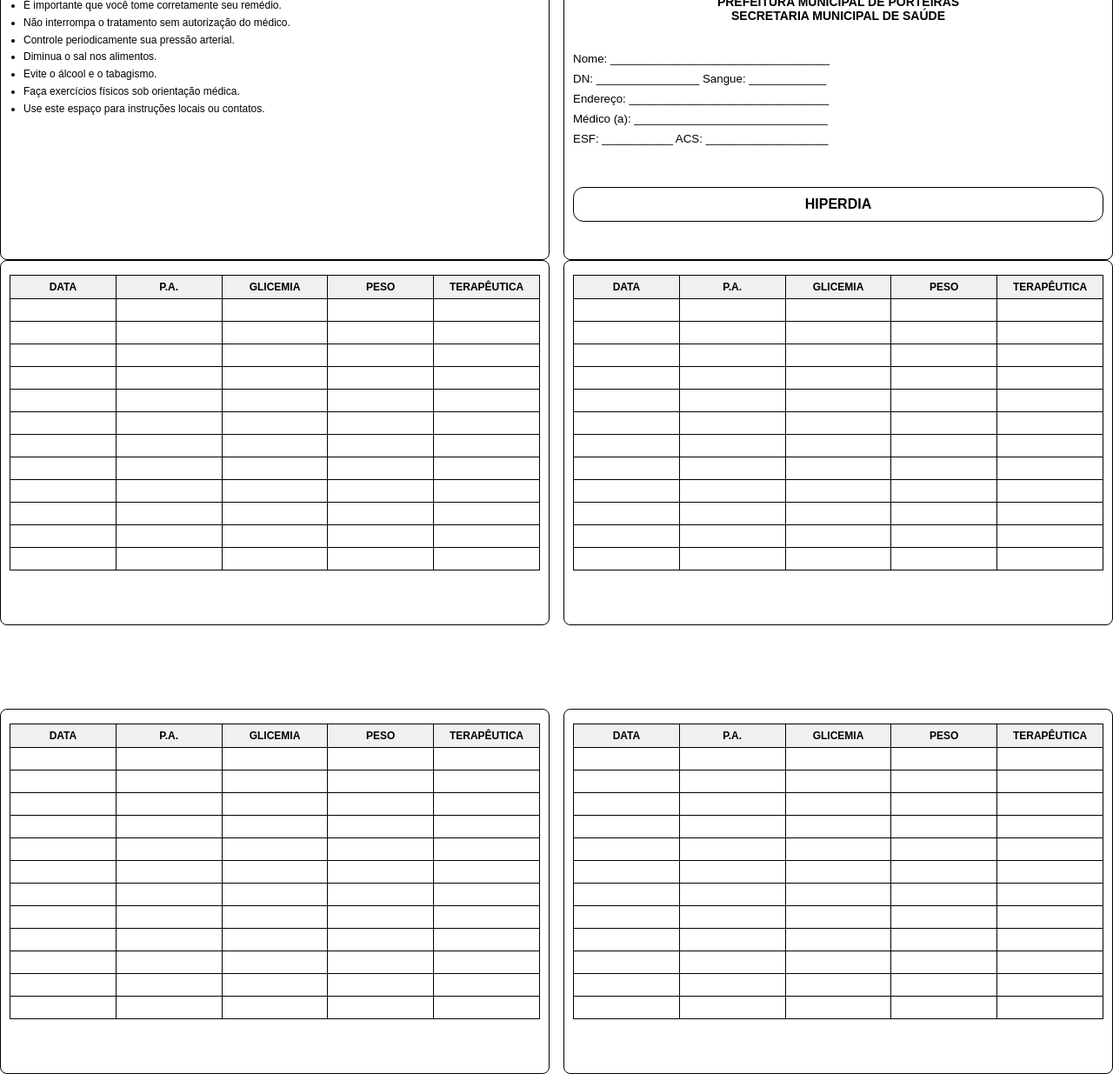
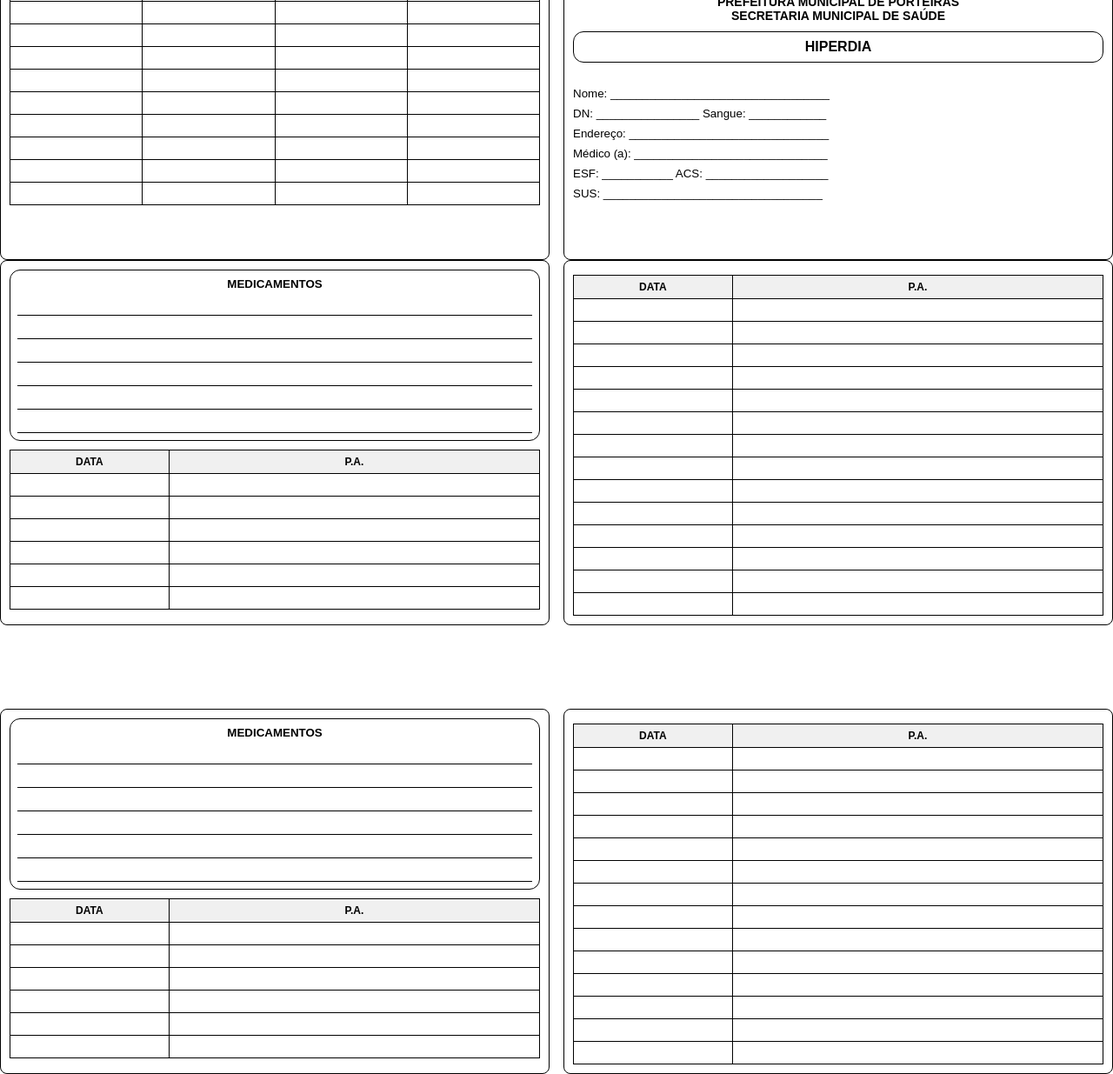
Before and after one commit to Welison-ACS/CARTAO-DE-CONTROLE, a plain HTML site: page model.html in a window 1280 px wide. Shown: the part 637-1872 px from the top of the page at 87% size. Drawn offline with Linux system fonts and the light colour scheme.

Commit message:
Update model.html

```diff
--- a/model.html
+++ b/model.html
@@ -2,27 +2,13 @@
 <html lang="pt-br">
 <head>
   <meta charset="UTF-8" />
-  <title>Cartão HIPERDIA - Corrigido (print-color-adjust)</title>
+  <title>Cartão HIPERDIA - Ajustado</title>
   <meta name="viewport" content="width=device-width,initial-scale=1" />
   <style>
-    /* =========================
-       CONFIGURAÇÃO GERAL / IMPRESSÃO
-       ========================= */
-    @page {
-      size: A4;
-      margin: 1cm;
-    }
+    @page { size: A4; margin: 1cm; }
+    body { margin:0; padding:0; font-family: Arial, Helvetica, sans-serif; font-size:10pt; color:#000; background:#fff; }
 
-    body {
-      margin: 0;
-      padding: 0;
-      font-family: Arial, Helvetica, sans-serif;
-      font-size: 10pt;
-      color: #000;
-      background: #fff;
-    }
-
-    /* Cada .pagina é uma folha A4. Layout em duas colunas. */
+    /* Cada .pagina é uma folha A4 */
     .pagina {
       width: calc(100% - 0cm);
       box-sizing: border-box;
@@ -30,166 +16,94 @@
       flex-wrap: wrap;
       justify-content: space-between;
       align-items: flex-start;
-      column-gap: 16px; /* espaço horizontal entre cartões */
-      row-gap: 28px;    /* espaço vertical entre fileiras (útil para corte) */
+      column-gap: 16px;
+      row-gap: 28px;
       page-break-after: always;
-
-      /* Compatibilidade: declarar prefixo e propriedade padrão.
-         VSCode reclama se faltar a propriedade padrão. */
       -webkit-print-color-adjust: exact;
       print-color-adjust: exact;
     }
 
     .cartao {
-      width: calc(50% - 8px); /* metade da folha (2 por linha) */
-      height: 420px;          /* ajuste aqui se quiser cartões maiores/menores */
+      width: calc(50% - 8px);
+      height: 420px;
       box-sizing: border-box;
       padding: 10px;
       border: 1px solid #000;
       border-radius: 8px;
       background: #fff;
-      overflow: hidden;       /* evita "atravessamento" entre cartões */
+      overflow: hidden;
       page-break-inside: avoid;
-      -webkit-column-break-inside: avoid;
-      -moz-column-break-inside: avoid;
     }
 
-    /* Espaço extra para corte (opcional). row-gap já fornece espaço; esta classe é adicional. */
-    .espaco-corte {
-      width: 100%;
-      height: 40px; /* ajuste conforme sua necessidade de corte */
-      box-sizing: border-box;
-      background: transparent;
+    .espaco-corte { width:100%; height:40px; box-sizing:border-box; background:transparent; }
+
+    .logo { width:80px; display:block; margin:0 auto 10px auto; }
+
+    .titulo { text-align:center; font-weight:bold; margin:6px 0; font-size:10.5pt; }
+
+    .info { margin-top:8px; }
+    .info div { margin-bottom:8px; }
+
+    .hiperdia {
+      text-align:center;
+      font-weight:bold;
+      border:1px solid #000;
+      margin-top:10px;
+      padding:8px 6px;
+      font-size:12pt;
+      border-radius:12px;
     }
 
-    .logo {
-      width: 80px;
-      display: block;
-      margin: 0 auto 10px auto;
-    }
-
-    .titulo {
-      text-align: center;
-      font-weight: bold;
-      margin: 6px 0;
-      font-size: 10.5pt;
-    }
-
-    .info { margin-top: 8px; }
-    .info div { margin-bottom: 8px; }
-
-    .hiperdia {
-      text-align: center;
-      font-weight: bold;
-      border: 1px solid #000;
-      margin-top: 10px;
-      padding: 8px 6px;
-      font-size: 12pt;
-    }
-
-    /* Texto educativo */
-    .texto-verso {
-      font-size: 9pt; /* reduza se estiver transbordando (ex.: 8pt) */
-      line-height: 1.15;
-      margin-top: 6px;
-      /* Garante que o bloco não ultrapasse a área do cartão */
-      max-height: calc(420px - 24px);
-      overflow: hidden;
-      hyphens: auto;
-    }
-
-    .texto-verso h4 {
-      font-size: 10pt;
-      font-weight: bold;
-      background-color: #e9e9e9;
-      padding: 6px;
-      border-radius: 5px;
-      text-align: center;
-      margin: 0 0 8px 0;
-    }
-
-    .texto-verso ul { padding-left: 16px; margin: 0; }
-    .texto-verso ul li { margin-bottom: 6px; }
-
-    /* Tabela interior */
     .tabela {
-      width: 100%;
-      border-collapse: collapse;
-      margin-top: 6px;
-      table-layout: fixed;
-      font-size: 9pt;
+      width:100%;
+      border-collapse:collapse;
+      margin-top:6px;
+      table-layout:fixed;
+      font-size:9pt;
     }
 
     .tabela th, .tabela td {
-      border: 1px solid #000;
-      padding: 6px 4px;
-      text-align: center;
-      vertical-align: middle;
-      height: 26px; /* controle de altura das linhas: aumente para menos linhas, diminua para mais linhas */
-      box-sizing: border-box;
-      word-wrap: break-word;
+      border:1px solid #000;
+      padding:6px 4px;
+      text-align:center;
+      vertical-align:middle;
+      height:26px;
+      box-sizing:border-box;
+      word-wrap:break-word;
     }
 
-    .tabela th { background-color: #f0f0f0; font-weight: bold; }
-
-    /* Guia de corte (opcional): descomente no HTML para mostrar linhas tracejadas */
-    .guia-corte {
-      width: 100%;
-      border-top: 1px dashed #333;
-      margin: 0;
-      height: 0;
-    }
-
-    /* Observações de impressão (não CSS):
-       - Ao imprimir/exportar para PDF: escala 100% / tamanho real.
-       - Para frente/verso manual: usar "virar pela borda curta" (short-edge flip).
-       - Testar com 1 folha antes do lote.
-    */
+    .tabela th { background-color:#f0f0f0; font-weight:bold; }
   </style>
 </head>
 <body>
 
-  <!-- PÁGINA 1 (frentes/costas) -->
+  <!-- PÁGINA 1 -->
   <div class="pagina">
 
-    <!-- CARTÃO 1 - FRENTE (texto educativo) -->
+    <!-- CARTÃO 1 - FRENTE (tabela antiga sem TERAPÊUTICA) -->
     <div class="cartao">
-      <div class="texto-verso">
-        <h4>O tratamento eficaz da sua pressão depende de você e de seu médico.<br>Saiba como fazer para auxiliá-lo.</h4>
-        <ul>
-          <li>Você também tem um papel a cumprir para tornar o tratamento ainda mais eficaz. Sua colaboração é muito importante.</li>
-          <li>Quando a hipertensão é tratada corretamente e a tempo, é possível prevenir complicações graves.</li>
-          <li>É importante que você tome corretamente seu remédio.</li>
-          <li>Não interrompa o tratamento sem autorização do médico.</li>
-          <li>Controle periodicamente sua pressão arterial.</li>
-          <li>Diminua o sal nos alimentos.</li>
-          <li>Evite o álcool e o tabagismo.</li>
-          <li>Faça exercícios físicos sob orientação médica.</li>
-          <li>Use este espaço para instruções locais ou contatos.</li>
-        </ul>
-      </div>
+      <table class="tabela" aria-label="Tabela Frente 1">
+        <thead>
+          <tr><th>DATA</th><th>P.A.</th><th>GLICEMIA</th><th>PESO</th></tr>
+        </thead>
+        <tbody>
+          <tr><td></td><td></td><td></td><td></td></tr>
+          <tr><td></td><td></td><td></td><td></td></tr>
+          <tr><td></td><td></td><td></td><td></td></tr>
+          <tr><td></td><td></td><td></td><td></td></tr>
+          <tr><td></td><td></td><td></td><td></td></tr>
+          <tr><td></td><td></td><td></td><td></td></tr>
+          <tr><td></td><td></td><td></td><td></td></tr>
+          <tr><td></td><td></td><td></td><td></td></tr>
+          <tr><td></td><td></td><td></td><td></td></tr>
+          <tr><td></td><td></td><td></td><td></td></tr>
+          <tr><td></td><td></td><td></td><td></td></tr>
+          <tr><td></td><td></td><td></td><td></td></tr>
+        </tbody>
+      </table>
     </div>
 
-
-
-<style>
-  /* apenas a regra do HIPERDIA com cantos arredondados */
-  .hiperdia {
-    text-align: center;
-    font-weight: bold;
-    border: 1px solid #000;
-    margin-top: 20px;
-    padding: 10px;
-    font-size: 12pt;
-    border-radius: 12px; /* <-- cantos arredondados */
-    /* opcional: background, cor do texto, sombra, etc. */
-  }
-</style>
-
-
-
-
-    <!-- CARTÃO 1 - COSTAS -->
+    <!-- CARTÃO 1 - COSTAS (replicado do modelo do Cartão 2 - hiperdia acima + SUS) -->
     <div class="cartao">
       <img src="logo.png" alt="Logo" class="logo" />
       <div class="titulo">
@@ -197,7 +111,9 @@
         SECRETARIA MUNICIPAL DE SAÚDE
       </div>
 
-      <div style="width: 100%; height: 20px;"></div>
+      <div class="hiperdia">HIPERDIA</div>
+
+      <div style="width:100%; height:20px;"></div>
 
       <div class="info">
         <div>Nome: __________________________________</div>
@@ -205,35 +121,38 @@
         <div>Endereço: _______________________________</div>
         <div>Médico (a): ______________________________</div>
         <div>ESF: ___________ ACS: ___________________</div>
+        <div>SUS: __________________________________</div>
       </div>
 
-      <div style="width: 100%; height: 20px;"></div>
-
-      <div class="hiperdia">HIPERDIA</div>
+      <div style="width:100%; height:20px;"></div>
     </div>
 
-    <!-- Espaço opcional para corte horizontal -->
     <div class="espaco-corte" aria-hidden="true"></div>
 
     <!-- CARTÃO 2 - FRENTE -->
     <div class="cartao">
-      <div class="texto-verso">
-        <h4>O tratamento eficaz da sua pressão depende de você e de seu médico.<br>Saiba como fazer para auxiliá-lo.</h4>
-        <ul>
-          <li>Você também tem um papel a cumprir para tornar o tratamento ainda mais eficaz. Sua colaboração é muito importante.</li>
-          <li>Quando a hipertensão é tratada corretamente e a tempo, é possível prevenir complicações graves.</li>
-          <li>É importante que você tome corretamente seu remédio.</li>
-          <li>Não interrompa o tratamento sem autorização do médico.</li>
-          <li>Controle periodicamente sua pressão arterial.</li>
-          <li>Diminua o sal nos alimentos.</li>
-          <li>Evite o álcool e o tabagismo.</li>
-          <li>Faça exercícios físicos sob orientação médica.</li>
-          <li>Use este espaço para instruções locais ou contatos.</li>
-        </ul>
-      </div>
+      <table class="tabela" aria-label="Tabela Frente 2">
+        <thead>
+          <tr><th>DATA</th><th>P.A.</th><th>GLICEMIA</th><th>PESO</th></tr>
+        </thead>
+        <tbody>
+          <tr><td></td><td></td><td></td><td></td></tr>
+          <tr><td></td><td></td><td></td><td></td></tr>
+          <tr><td></td><td></td><td></td><td></td></tr>
+          <tr><td></td><td></td><td></td><td></td></tr>
+          <tr><td></td><td></td><td></td><td></td></tr>
+          <tr><td></td><td></td><td></td><td></td></tr>
+          <tr><td></td><td></td><td></td><td></td></tr>
+          <tr><td></td><td></td><td></td><td></td></tr>
+          <tr><td></td><td></td><td></td><td></td></tr>
+          <tr><td></td><td></td><td></td><td></td></tr>
+          <tr><td></td><td></td><td></td><td></td></tr>
+          <tr><td></td><td></td><td></td><td></td></tr>
+        </tbody>
+      </table>
     </div>
 
-    <!-- CARTÃO 2 - COSTAS -->
+    <!-- CARTÃO 2 - COSTAS (já com hiperdia posicionado e SUS) -->
     <div class="cartao">
       <img src="logo.png" alt="Logo" class="logo" />
       <div class="titulo">
@@ -241,7 +160,9 @@
         SECRETARIA MUNICIPAL DE SAÚDE
       </div>
 
-      <div style="width: 100%; height: 20px;"></div>
+      <div class="hiperdia">HIPERDIA</div>
+
+      <div style="width:100%; height:20px;"></div>
 
       <div class="info">
         <div>Nome: __________________________________</div>
@@ -249,112 +170,121 @@
         <div>Endereço: _______________________________</div>
         <div>Médico (a): ______________________________</div>
         <div>ESF: ___________ ACS: ___________________</div>
+        <div>SUS: __________________________________</div>
       </div>
 
-      <div style="width: 100%; height: 20px;"></div>
-
-      <div class="hiperdia">HIPERDIA</div>
+      <div style="width:100%; height:20px;"></div>
     </div>
 
   </div> <!-- /pagina 1 -->
 
-  <!-- PÁGINA 2 (interiores/tabelas) -->
+  <!-- PÁGINA 2 -->
   <div class="pagina">
 
-    <!-- CARTÃO 1 - INTERIOR -->
+    <!-- CARTÃO 1 - INTERIOR (modelo modificado: MEDICAMENTOS + tabela curta) -->
     <div class="cartao">
+      <div style="border:1px solid #000; border-radius:12px; padding:8px; margin-bottom:10px; text-align:center; font-weight:bold;">
+        MEDICAMENTOS
+        <div style="margin-top:8px; text-align:left; font-weight:normal;">
+          <div style="border-bottom:1px solid #000; height:20px; margin-bottom:6px;"></div>
+          <div style="border-bottom:1px solid #000; height:20px; margin-bottom:6px;"></div>
+          <div style="border-bottom:1px solid #000; height:20px; margin-bottom:6px;"></div>
+          <div style="border-bottom:1px solid #000; height:20px; margin-bottom:6px;"></div>
+          <div style="border-bottom:1px solid #000; height:20px; margin-bottom:6px;"></div>
+          <div style="border-bottom:1px solid #000; height:20px;"></div>
+        </div>
+      </div>
       <table class="tabela" aria-label="Tabela Cartão 1">
         <thead>
-          <tr><th>DATA</th><th>P.A.</th><th>GLICEMIA</th><th>PESO</th><th>TERAPÊUTICA</th></tr>
+          <tr><th style="width:30%;">DATA</th><th style="width:70%;">P.A.</th></tr>
         </thead>
         <tbody>
-          <!-- 12 linhas padrão; ajuste o número replicando/removendo <tr> -->
-          <tr><td></td><td></td><td></td><td></td><td></td></tr>
-          <tr><td></td><td></td><td></td><td></td><td></td></tr>
-          <tr><td></td><td></td><td></td><td></td><td></td></tr>
-          <tr><td></td><td></td><td></td><td></td><td></td></tr>
-          <tr><td></td><td></td><td></td><td></td><td></td></tr>
-          <tr><td></td><td></td><td></td><td></td><td></td></tr>
-          <tr><td></td><td></td><td></td><td></td><td></td></tr>
-          <tr><td></td><td></td><td></td><td></td><td></td></tr>
-          <tr><td></td><td></td><td></td><td></td><td></td></tr>
-          <tr><td></td><td></td><td></td><td></td><td></td></tr>
-          <tr><td></td><td></td><td></td><td></td><td></td></tr>
-          <tr><td></td><td></td><td></td><td></td><td></td></tr>
+          <tr><td></td><td></td></tr>
+          <tr><td></td><td></td></tr>
+          <tr><td></td><td></td></tr>
+          <tr><td></td><td></td></tr>
+          <tr><td></td><td></td></tr>
+          <tr><td></td><td></td></tr>
         </tbody>
       </table>
     </div>
 
-    <!-- CARTÃO 2 - INTERIOR -->
+    <!-- CARTÃO 2 - INTERIOR (modelo modificado: tabela só DATA e P.A., linhas maiores) -->
     <div class="cartao">
       <table class="tabela" aria-label="Tabela Cartão 2">
         <thead>
-          <tr><th>DATA</th><th>P.A.</th><th>GLICEMIA</th><th>PESO</th><th>TERAPÊUTICA</th></tr>
+          <tr><th style="width:30%;">DATA</th><th style="width:70%;">P.A.</th></tr>
         </thead>
         <tbody>
-          <!-- Linhas do cartão 2 -->
-          <tr><td></td><td></td><td></td><td></td><td></td></tr>
-          <tr><td></td><td></td><td></td><td></td><td></td></tr>
-          <tr><td></td><td></td><td></td><td></td><td></td></tr>
-          <tr><td></td><td></td><td></td><td></td><td></td></tr>
-          <tr><td></td><td></td><td></td><td></td><td></td></tr>
-          <tr><td></td><td></td><td></td><td></td><td></td></tr>
-          <tr><td></td><td></td><td></td><td></td><td></td></tr>
-          <tr><td></td><td></td><td></td><td></td><td></td></tr>
-          <tr><td></td><td></td><td></td><td></td><td></td></tr>
-          <tr><td></td><td></td><td></td><td></td><td></td></tr>
-          <tr><td></td><td></td><td></td><td></td><td></td></tr>
-          <tr><td></td><td></td><td></td><td></td><td></td></tr>
+          <tr><td></td><td></td></tr>
+          <tr><td></td><td></td></tr>
+          <tr><td></td><td></td></tr>
+          <tr><td></td><td></td></tr>
+          <tr><td></td><td></td></tr>
+          <tr><td></td><td></td></tr>
+          <tr><td></td><td></td></tr>
+          <tr><td></td><td></td></tr>
+          <tr><td></td><td></td></tr>
+          <tr><td></td><td></td></tr>
+          <tr><td></td><td></td></tr>
+          <tr><td></td><td></td></tr>
+          <tr><td></td><td></td></tr>
+          <tr><td></td><td></td></tr>
         </tbody>
       </table>
     </div>
 
     <div class="espaco-corte" aria-hidden="true"></div>
 
-    <!-- CARTÃO 3 - INTERIOR -->
+    <!-- CARTÃO 3 - INTERIOR (replicado do CARTÃO 1) -->
     <div class="cartao">
+      <div style="border:1px solid #000; border-radius:12px; padding:8px; margin-bottom:10px; text-align:center; font-weight:bold;">
+        MEDICAMENTOS
+        <div style="margin-top:8px; text-align:left; font-weight:normal;">
+          <div style="border-bottom:1px solid #000; height:20px; margin-bottom:6px;"></div>
+          <div style="border-bottom:1px solid #000; height:20px; margin-bottom:6px;"></div>
+          <div style="border-bottom:1px solid #000; height:20px; margin-bottom:6px;"></div>
+          <div style="border-bottom:1px solid #000; height:20px; margin-bottom:6px;"></div>
+          <div style="border-bottom:1px solid #000; height:20px; margin-bottom:6px;"></div>
+          <div style="border-bottom:1px solid #000; height:20px;"></div>
+        </div>
+      </div>
       <table class="tabela" aria-label="Tabela Cartão 3">
         <thead>
-          <tr><th>DATA</th><th>P.A.</th><th>GLICEMIA</th><th>PESO</th><th>TERAPÊUTICA</th></tr>
+          <tr><th style="width:30%;">DATA</th><th style="width:70%;">P.A.</th></tr>
         </thead>
         <tbody>
-          <!-- ajuste número de linhas conforme desejar -->
-          <tr><td></td><td></td><td></td><td></td><td></td></tr>
-          <tr><td></td><td></td><td></td><td></td><td></td></tr>
-          <tr><td></td><td></td><td></td><td></td><td></td></tr>
-          <tr><td></td><td></td><td></td><td></td><td></td></tr>
-          <tr><td></td><td></td><td></td><td></td><td></td></tr>
-          <tr><td></td><td></td><td></td><td></td><td></td></tr>
-          <tr><td></td><td></td><td></td><td></td><td></td></tr>
-          <tr><td></td><td></td><td></td><td></td><td></td></tr>
-          <tr><td></td><td></td><td></td><td></td><td></td></tr>
-          <tr><td></td><td></td><td></td><td></td><td></td></tr>
-          <tr><td></td><td></td><td></td><td></td><td></td></tr>
-          <tr><td></td><td></td><td></td><td></td><td></td></tr>
+          <tr><td></td><td></td></tr>
+          <tr><td></td><td></td></tr>
+          <tr><td></td><td></td></tr>
+          <tr><td></td><td></td></tr>
+          <tr><td></td><td></td></tr>
+          <tr><td></td><td></td></tr>
         </tbody>
       </table>
     </div>
 
-    <!-- CARTÃO 4 - INTERIOR -->
+    <!-- CARTÃO 4 - INTERIOR (replicado do CARTÃO 2) -->
     <div class="cartao">
       <table class="tabela" aria-label="Tabela Cartão 4">
         <thead>
-          <tr><th>DATA</th><th>P.A.</th><th>GLICEMIA</th><th>PESO</th><th>TERAPÊUTICA</th></tr>
+          <tr><th style="width:30%;">DATA</th><th style="width:70%;">P.A.</th></tr>
         </thead>
         <tbody>
-          <!-- ajuste número de linhas conforme desejar -->
-          <tr><td></td><td></td><td></td><td></td><td></td></tr>
-          <tr><td></td><td></td><td></td><td></td><td></td></tr>
-          <tr><td></td><td></td><td></td><td></td><td></td></tr>
-          <tr><td></td><td></td><td></td><td></td><td></td></tr>
-          <tr><td></td><td></td><td></td><td></td><td></td></tr>
-          <tr><td></td><td></td><td></td><td></td><td></td></tr>
-          <tr><td></td><td></td><td></td><td></td><td></td></tr>
-          <tr><td></td><td></td><td></td><td></td><td></td></tr>
-          <tr><td></td><td></td><td></td><td></td><td></td></tr>
-          <tr><td></td><td></td><td></td><td></td><td></td></tr>
-          <tr><td></td><td></td><td></td><td></td><td></td></tr>
-          <tr><td></td><td></td><td></td><td></td><td></td></tr>
+          <tr><td></td><td></td></tr>
+          <tr><td></td><td></td></tr>
+          <tr><td></td><td></td></tr>
+          <tr><td></td><td></td></tr>
+          <tr><td></td><td></td></tr>
+          <tr><td></td><td></td></tr>
+          <tr><td></td><td></td></tr>
+          <tr><td></td><td></td></tr>
+          <tr><td></td><td></td></tr>
+          <tr><td></td><td></td></tr>
+          <tr><td></td><td></td></tr>
+          <tr><td></td><td></td></tr>
+          <tr><td></td><td></td></tr>
+          <tr><td></td><td></td></tr>
         </tbody>
       </table>
     </div>
```
